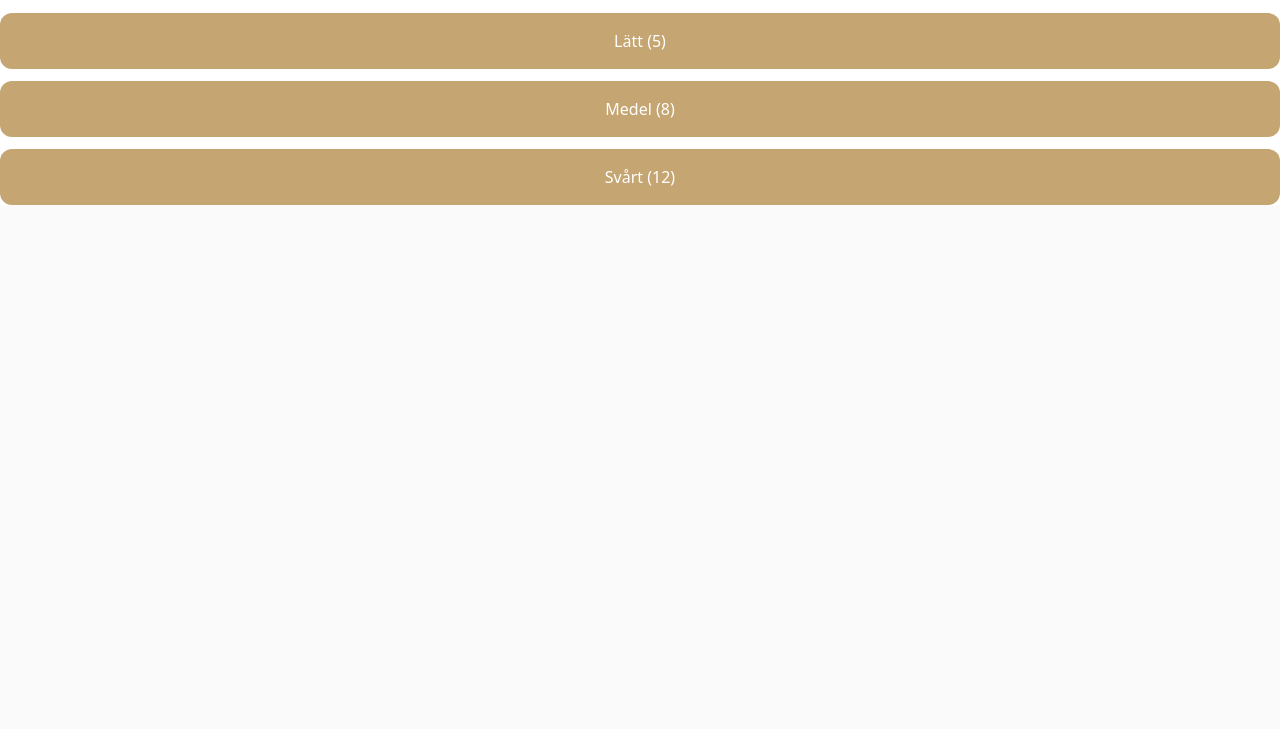
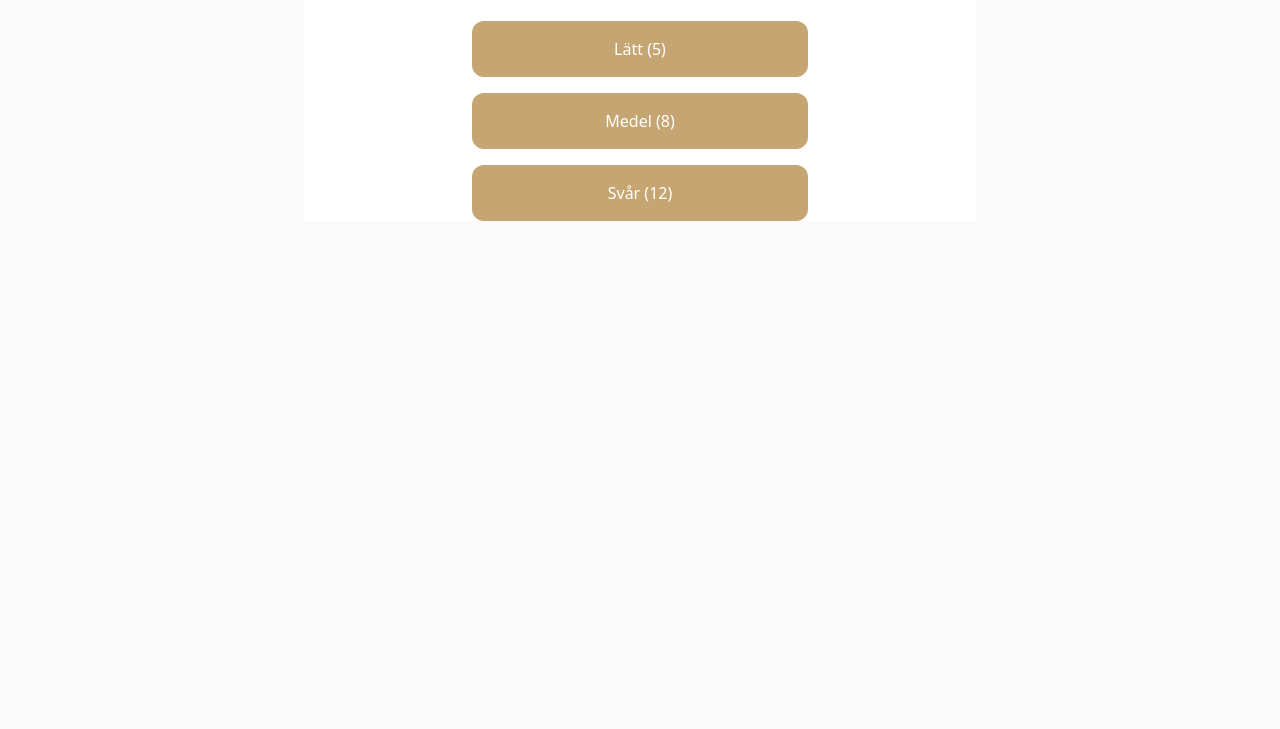
Before and after one commit to TE4-Academy/te4-nobel-timeline, a plain HTML site: page index.html in a window 1280 px wide. Shown: the part 71-800 px from the top of the page. Drawn offline with nearby package versions, Linux system fonts and the light colour scheme.

Commit message:
fixat starskärm ui

```diff
--- a/index.html
+++ b/index.html
@@ -10,7 +10,7 @@
 
   <body class="bg-neutral-50">
     <header class="header sticky top-0 pt-[env(safe-area-inset-top)] z-40">
-      <h1 class="text-2xl md:text-3xl font-extrabold tracking-tight">Nobel Timeline</h1>
+      <h1 class="text-3xl text-center font-extrabold">Nobel Timeline</h1>
     </header>
     <main id="app" class="game-container"></main>
     <script type="module" src="main.js"></script>
@@ -18,6 +18,7 @@
 </html>
 
 <style>
+
   :root{
     --forest:#2E7D32;
     --moss:#4E8B5A;
@@ -30,7 +31,7 @@
     color:var(--charcoal); background:#FAF9F6;}
 
 .header {
-    background:var(--sand); color:var(--walnut);
+   color:var(--walnut);
   }
 
   .btn{border-radius:0.75rem;}
@@ -59,22 +60,4 @@
 .ring-correct{box-shadow:0 0 0 2px #16a34a inset; }
 .ring-wrong{box-shadow:0 0 0 2px #dc2626 inset;}
 
-
-
-
-
-
-
-
-
-
-
-
-
-
-
-
-
-
-
 </style>
--- a/ui.js
+++ b/ui.js
@@ -1,14 +1,13 @@
 export function renderStart(root) {
   root.innerHTML = `
-    <section class="card">
-    <h2 class="text-2xl font-bold mb-4">Välj svårighetsgrad</h2>
-    <div class="flex flex-col gap-3">
-    <button class="btn btn-primary py-4 text-base w-full" data-level="easy">Lätt (5)</button>
-    <button class="btn btn-primary py-4 text-base w-full" data-level="medium">Medel (8)</button>
-    <button class="btn btn-primary py-4 text-base w-full" data-level="hard">Svårt (12)</button>
+  <section class="card mx-auto max-w-2xl text-center">
+    <h2 class="text-2xl font-bold mb-6">Välj svårighetsgrad</h2>
+    <div class="flex flex-col gap-4 items-center">
+      <button class="btn btn-primary py-4 text-base w-3/4 sm:w-2/3 md:w-1/2" data-level="easy">Lätt (5)</button>
+      <button class="btn btn-primary py-4 text-base w-3/4 sm:w-2/3 md:w-1/2" data-level="medium">Medel (8)</button>
+      <button class="btn btn-primary py-4 text-base w-3/4 sm:w-2/3 md:w-1/2" data-level="hard">Svår (12)</button>
     </div>
-    </section>
-    `;
+  </section>`;
 
   root.querySelectorAll("[data-level]").forEach((btn) => {
     btn.addEventListener("click", (e) => {
```
